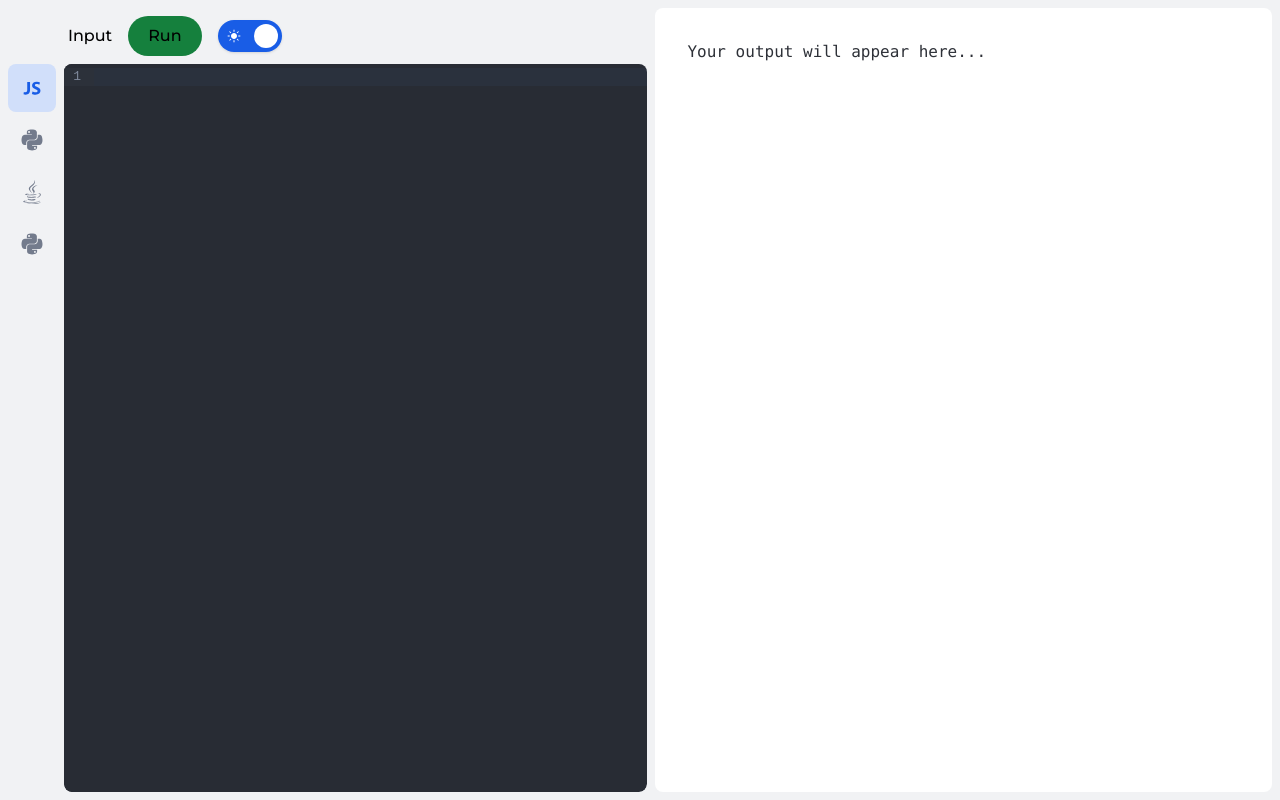
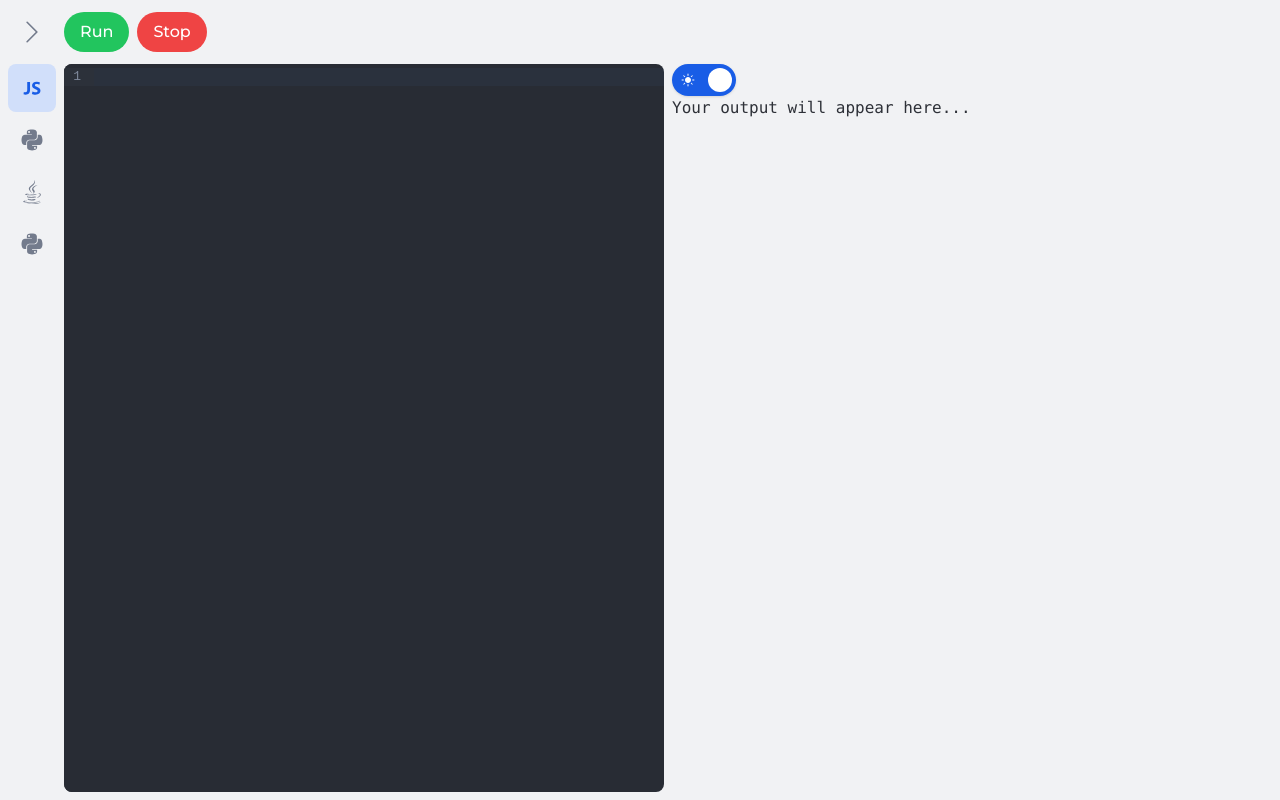
Before and after one commit to rizwanahamadcodes/code-runner, a React (Vite) app: page / in a window 1280 px wide. Built offline with nearby package versions, Linux system fonts and the light colour scheme.

Commit message:
finalizing layout

```diff
--- a/package.json
+++ b/package.json
@@ -13,6 +13,7 @@
     "dependencies": {
         "@codemirror/lang-javascript": "^6.2.2",
         "@uiw/react-codemirror": "^4.23.7",
+        "class-variance-authority": "^0.7.1",
         "clsx": "^2.1.1",
         "next-themes": "^0.4.4",
         "path": "^0.12.7",
--- a/src/App.tsx
+++ b/src/App.tsx
@@ -1,12 +1,10 @@
-import Container from "@/components/Container";
-import ThemeToggler from "@/components/ThemeToggler";
-
-import Select, { Option } from "@/components/Select";
+import { Option } from "@/components/Select";
+import programmingLanguages from "@/data/programmingLanguages";
 import { useState } from "react";
-import programmingLanguages from "@/data/programmingLanguages";
-import Navbar from "./components/Navbar";
-import Aside from "./components/Aside";
-import MainWrapper from "./components/MainWrapper";
+import Aside from "@/components/Aside";
+import EditorsWrapper from "@/components/EditorsWrapper";
+import MainContent from "@/components/MainContent";
+import Navbar from "@/components/Navbar";
 
 function App() {
     const [selectedId, setSelectedId] = useState<number | null>(null);
@@ -21,17 +19,11 @@ function App() {
 
     return (
         <>
-            {/* <Navbar /> */}
-            <div className="p-0.5 flex h-full space-x-0.5">
+            <Navbar />
+            <MainContent>
                 <Aside />
-                <MainWrapper />
-            </div>
-            {/* <ThemeToggler /> */}
-            {/* <Select
-                    options={options}
-                    value={selectedOption}
-                    onChange={handleChange}
-                    /> */}
+                <EditorsWrapper />
+            </MainContent>
         </>
     );
 }
--- a/src/components/Aside.tsx
+++ b/src/components/Aside.tsx
@@ -1,5 +1,4 @@
 import Menubar from "@/components/Menubar";
-import ThemeToggler from "./ThemeToggler";
 
 type AsideProps = {};
 
@@ -8,7 +7,6 @@ const Aside = (props: AsideProps) => {
 
     return (
         <aside className="flex flex-col rounded-0.75 darks:bg-gray-800  bgs-white h-full p-0.25s">
-            <div className="h-nav-height"></div>
             <Menubar />
         </aside>
     );
--- /dev/null
+++ b/src/components/Button.tsx
@@ -0,0 +1,80 @@
+import { VariantProps, cva } from "class-variance-authority";
+import clsx from "clsx";
+import { IconType } from "react-icons";
+
+export const button = cva(
+    [
+        "font-medium rounded-full flex justify-center items-center gap-0.75 h-2.5 px-1 focus:outline-none active:scale-95 transition-all",
+    ],
+    {
+        variants: {
+            variant: {
+                solid: "",
+                outline:
+                    "shadow-md dark:shadow-black/20 shadow-black/10 border-2 hover:shadow-lg",
+                ghost: "",
+            },
+            colorScheme: {
+                primary: "",
+                green: "",
+                red: "",
+            },
+        },
+
+        compoundVariants: [
+            {
+                variant: "solid",
+                colorScheme: "primary",
+                className:
+                    "bg-gradient-to-br from-primary to-primary-400  hover:from-primary-600 hover:to-primary text-white shadow-lg shadow-primary/30  dark:shadow-primary-700/30 primary-focus",
+            },
+            {
+                variant: "solid",
+                colorScheme: "green",
+                className:
+                    "bg-green-500 hover:bg-green-600 text-white green-focus",
+            },
+            {
+                variant: "solid",
+                colorScheme: "red",
+                className: "bg-red-500 hover:bg-red-600 text-white red-focus",
+            },
+        ],
+
+        defaultVariants: {
+            variant: "solid",
+            colorScheme: "primary",
+        },
+    }
+);
+
+type ButtonProps = React.ComponentPropsWithoutRef<"button"> &
+    VariantProps<typeof button> & {
+        children?: React.ReactNode;
+        className?: string;
+    };
+
+export const Button = (props: ButtonProps) => {
+    const { children, variant, className, colorScheme, ...otherProps } = props;
+
+    return (
+        <button
+            className={clsx(button({ variant, colorScheme }), className)}
+            {...otherProps}>
+            {children}
+        </button>
+    );
+};
+
+type ButtonIconProps = React.ComponentPropsWithoutRef<IconType> & {
+    icon: IconType;
+    className?: string;
+};
+
+export const ButtonIcon = (props: ButtonIconProps) => {
+    const { icon: Icon, className, ...otherProps } = props;
+
+    return <Icon className={clsx("text-1.25", className)} {...otherProps} />;
+};
+
+export default Button;
--- a/src/components/Container.tsx
+++ b/src/components/Container.tsx
@@ -1,7 +1,7 @@
 import clsx from "clsx";
 
 type ContainerProps = React.ComponentPropsWithoutRef<"div"> & {
-    fluid: boolean;
+    fluid?: boolean;
 };
 
 const Container = (props: ContainerProps) => {
@@ -10,7 +10,7 @@ const Container = (props: ContainerProps) => {
         <div
             className={clsx(
                 "m-auto",
-                fluid ? "px-0.5" : "w-[86%] max-w-7xl",
+                fluid ? "px-0.5 w-full" : "w-[86%] max-w-7xl",
                 className
             )}
             {...otherProps}>
--- /dev/null
+++ b/src/components/EditorsWrapper.tsx
@@ -0,0 +1,39 @@
+import ThemeToggler from "@/components/ThemeToggler";
+import { javascript } from "@codemirror/lang-javascript";
+import { oneDark } from "@codemirror/theme-one-dark";
+import CodeMirror from "@uiw/react-codemirror";
+import React, { useState } from "react";
+
+type EditorsWrapperProps = {};
+
+const EditorsWrapper: React.FC<EditorsWrapperProps> = () => {
+    const [code, setCode] = useState<string>(""); // State to hold input code
+
+    // Handle changes in the CodeMirror editor
+    const handleCodeChange = (value: string) => {
+        setCode(value);
+    };
+
+    return (
+        <>
+            <div className="">
+                <CodeMirror
+                    value={code}
+                    height="100%"
+                    theme={oneDark}
+                    extensions={[javascript()]}
+                    onChange={handleCodeChange}
+                    className="grow h-full rounded-0.5 overflow-hidden"
+                />
+            </div>
+            <div className="">
+                <ThemeToggler />
+                <pre className="text-sm text-gray-800 dark:text-gray-200">
+                    {code || "Your output will appear here..."}
+                </pre>
+            </div>
+        </>
+    );
+};
+
+export default EditorsWrapper;
--- /dev/null
+++ b/src/components/Layout.tsx
@@ -0,0 +1,13 @@
+type LayoutProps = React.ComponentPropsWithoutRef<"div">;
+
+const Layout = (props: LayoutProps) => {
+    const { children } = props;
+
+    return (
+        <div className="grid grid-cols-[auto_1fr_1fr] grid-rows-[auto_1fr] p-0.5  h-full gap-0.5">
+            {children}
+        </div>
+    );
+};
+
+export default Layout;
--- /dev/null
+++ b/src/components/MainContent.tsx
@@ -0,0 +1,13 @@
+type MainContentProps = React.ComponentPropsWithoutRef<"div">;
+
+const MainContent = (props: MainContentProps) => {
+    const { children } = props;
+
+    return (
+        <div className="h-full grid grid-cols-[auto_1fr_1fr] gap-0.5">
+            {children}
+        </div>
+    );
+};
+
+export default MainContent;
--- a/src/components/MainWrapper.tsx
+++ /dev/null
@@ -1,55 +0,0 @@
-import React, { useState } from "react";
-import CodeMirror from "@uiw/react-codemirror";
-import { javascript } from "@codemirror/lang-javascript";
-import { oneDark } from "@codemirror/theme-one-dark";
-import Select from "./Select";
-import programmingLanguages from "@/data/programmingLanguages";
-import ThemeToggler from "./ThemeToggler";
-
-type MainWrapperProps = {};
-
-const MainWrapper: React.FC<MainWrapperProps> = () => {
-    const [code, setCode] = useState<string>(""); // State to hold input code
-
-    // Handle changes in the CodeMirror editor
-    const handleCodeChange = (value: string) => {
-        setCode(value);
-    };
-
-    return (
-        <div className="grow flex gap-0.5">
-            <div className="h-full overflow-hidden flex flex-col rounded-0.5 w-full">
-                <div className="p-0.25 min-h-nav-height flex items-center gap-1">
-                    Input
-                    {/* <Select
-                        className="ms-auto"
-                        onChange={() => {}}
-                        options={programmingLanguages}
-                        value={programmingLanguages[0]}
-                        key={1}
-                    /> */}
-                    <button className="h-2.5 px-1.25 rounded-full bg-green-700">
-                        Run
-                    </button>
-                    <ThemeToggler />
-                </div>
-                <CodeMirror
-                    value={code}
-                    height="100%"
-                    theme={oneDark}
-                    extensions={[javascript()]}
-                    onChange={handleCodeChange}
-                    className="grow h-full rounded-0.5 overflow-hidden"
-                />
-            </div>
-
-            <div className="dark:bg-gray-800 bg-white rounded-0.5 w-full p-2">
-                <pre className="text-sm text-gray-800 dark:text-gray-200">
-                    {code || "Your output will appear here..."}
-                </pre>
-            </div>
-        </div>
-    );
-};
-
-export default MainWrapper;
--- a/src/components/Navbar.tsx
+++ b/src/components/Navbar.tsx
@@ -1,6 +1,6 @@
 import Container from "@/components/Container";
-import ThemeToggler from "@/components/ThemeToggler";
-import BrandLogo from "@/components/BrandLogo";
+import { BsChevronRight } from "react-icons/bs";
+import Button from "./Button";
 
 type NavbarProps = {};
 
@@ -8,13 +8,15 @@ const Navbar = (props: NavbarProps) => {
     const {} = props;
 
     return (
-        <nav className="h-nav-height bg-white dark:bg-gray-900 border-b border-b-gray-50 dark:border-b-gray-850">
-            <Container
-                fluid
-                className="flex justify-between items-center h-full">
-                <BrandLogo />
-                <ThemeToggler size="sm" />
-            </Container>
+        <nav className="grid grid-cols-[auto_1fr_1fr] gap-0.5">
+            <button className="h-3 w-3 flex transition-all items-center justify-center rounded-0.5 hover:bg-gray-100 dark:hover:bg-gray-700 white-focus">
+                <BsChevronRight className="text-1.625 text-gray-500   dark:hover:text-gray-300" />
+            </button>
+            <div className="w-full gap-0.5 flex items-center">
+                <Button colorScheme="green">Run</Button>
+                <Button colorScheme="red">Stop</Button>
+            </div>
+            <div className="w-full"></div>
         </nav>
     );
 };
--- a/src/index.css
+++ b/src/index.css
@@ -13,9 +13,15 @@ p {
 }
 
 .root {
-    @apply min-h-dvh flex flex-col h-dvh overflow-hidden;
+    @apply min-h-dvh flex flex-col h-dvh overflow-hidden gap-0.5 p-0.5;
 }
 
 .primary-focus {
     @apply focus:outline-none focus:ring-4 focus:ring-primary/50;
 }
+.red-focus {
+    @apply focus:outline-none focus:ring-4 focus:ring-red-500/50;
+}
+.green-focus {
+    @apply focus:outline-none focus:ring-4 focus:ring-green-500/50;
+}
```
Also changed, not shown: 1 other file (tests, documents, lock files or other folders).
